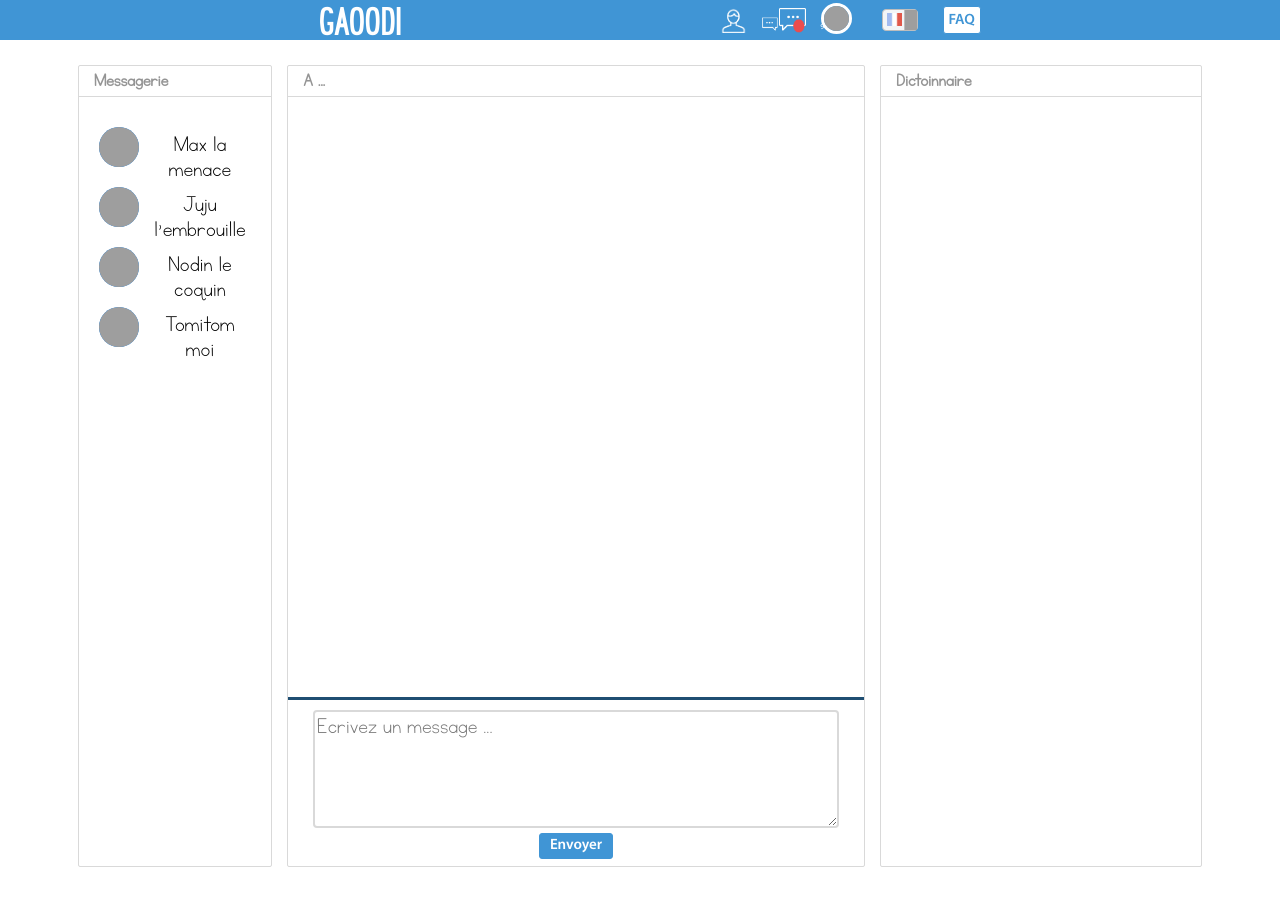
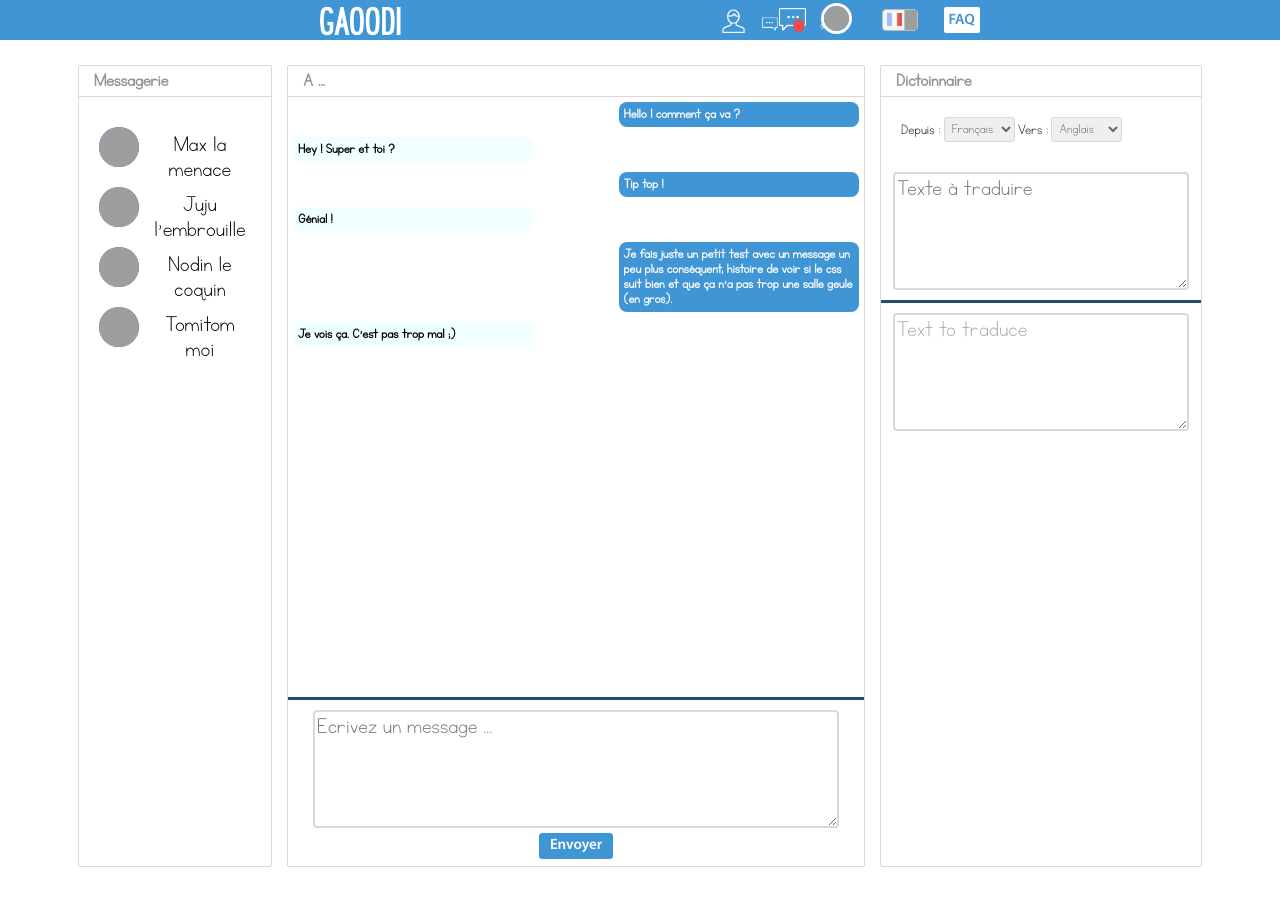
Before and after one commit to ThomasBaz/GaoodiDev, a React (Create React App) app: page / in a window 1280 px wide. Shown: the top 906 px of the page. Built offline with nearby package versions, Linux system fonts and the light colour scheme; grey boxes are pictures that could not be loaded.

Commit message:
Fin de la partie UI de la mailBox

```diff
--- a/src/MailBox.js
+++ b/src/MailBox.js
@@ -18,6 +18,31 @@ class ContactLine extends React.Component {
 				<p>
 					{this.props.name}
 				</p>
+			</div>
+		)
+	}
+}
+
+class MessageLine extends React.Component {
+	constructor(props) {
+		super(props);
+
+		this.state = {
+		}
+	}
+
+	render() {
+
+		let classes = "messageLine";
+		if(this.props.from == "me") {
+			classes += " sendedMsg";
+		} else {
+			classes += " recievedMsg";
+		}
+
+		return(
+			<div className={classes}>
+				{this.props.msgContent}
 			</div>
 		)
 	}
@@ -52,7 +77,12 @@ class MailBox extends React.Component {
 					</div>
 					<div className="MailBoxMessagesContent">
 						<div className="messagesContainer ">
-
+							<MessageLine from={"me"} msgContent={"Hello ! comment ça va ?"}/>
+							<MessageLine from={"him"} msgContent={"Hey ! Super et toi ?"}/>
+							<MessageLine from={"me"} msgContent={"Tip top !"}/>
+							<MessageLine from={"him"} msgContent={"Génial !"}/>
+							<MessageLine from={"me"} msgContent={"Je fais juste un petit test avec un message un peu plus conséquent, histoire de voir si le css suit bien et que ça n'a pas trop une salle geule (en gros)."}/>
+							<MessageLine from={"him"} msgContent={"Je vois ça. C'est pas trop mal ;) "}/>
 						</div>
 						<div className="sendMessageContainer ">
 							<textarea placeholder={"Ecrivez un message ..."}  className="mailBoxMessageInput"></textarea>
@@ -67,7 +97,23 @@ class MailBox extends React.Component {
 						Dictoinnaire
 					</div>
 					<div className="MailBoxTradContent">
-
+						<div className="langSelection">
+							{"Depuis :"}
+							<select id="fromLocale">
+								<option value="eng">Anglais</option>
+								<option value="fr" selected>Français</option>
+								<option value="es">Espagnol</option>
+							</select>
+							{"Vers :"}
+							<select id="toLocale">
+								<option value="eng" selected>Anglais</option>
+								<option value="fr">Français</option>
+								<option value="es">Espagnol</option>
+							</select>
+						</div>
+						<textarea placeholder={"Texte à traduire"}  className="mailBoxMessageInput"></textarea>
+						<div className="separatorLine"/>
+						<textarea readOnly className="mailBoxMessageInput">{"Text to traduce"}</textarea>
 					</div>
 				</div>
 			</div>
--- a/src/css/MailBox.css
+++ b/src/css/MailBox.css
@@ -104,7 +104,7 @@
 	border-radius: 4px;
 	margin-bottom: 1px;
 	border-color: #d9d9d9;
-	color: #d9d9d9;
+	color: #aaaaaa;
     font-family: "KGNeatlyPrinted";
 	font-size: 25px;
 }
@@ -124,4 +124,56 @@
 .messagesContainer {
 	height: 600px;
 	width: 100%;
+	display: flex;
+	flex-direction: column;
 }
+
+.messageLine {
+	border-radius: 8px;
+    font-family: "KGNeatlyPrinted";
+	font-size: 15px;
+	flex-wrap: wrap;
+	padding: 5px;
+	font-weight: bold;
+	text-align: start;
+	margin: 5px;
+	width: 40%;
+}
+
+.recievedMsg {
+	background-color: azure;
+	align-self: flex-start;
+}
+
+.sendedMsg {
+	background-color: #4095d5;
+	color: white;
+	align-self: flex-end;
+}
+
+.langSelection {
+	padding: 20px;
+	display: flex;
+	flex-direction: row;
+	width: 100%;
+	margin: auto;
+	align-items: center;
+    font-family: "KGNeatlyPrinted";
+}
+
+.separatorLine {
+	width: 100%;
+	border-top: solid #1f4e72 3px;
+	margin-top: 5px;
+}
+
+#toLocale, #fromLocale {
+    font-family: "KGNeatlyPrinted";
+	font-size: 15px;
+	border-radius: 3px;
+	padding: 3px;
+	border: 1px solid #d9d9d9;
+	margin-right: 3px;
+	margin-left: 3px;
+	color: #686868;
+}
```
